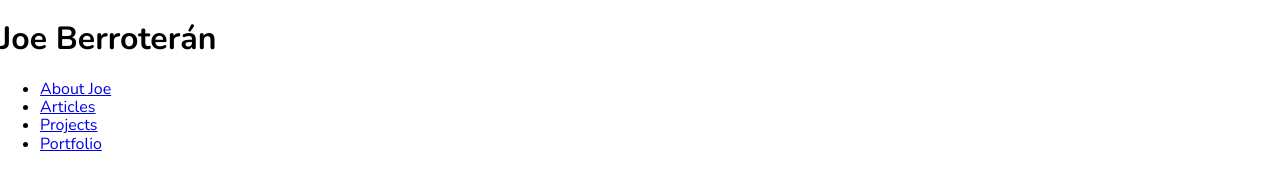
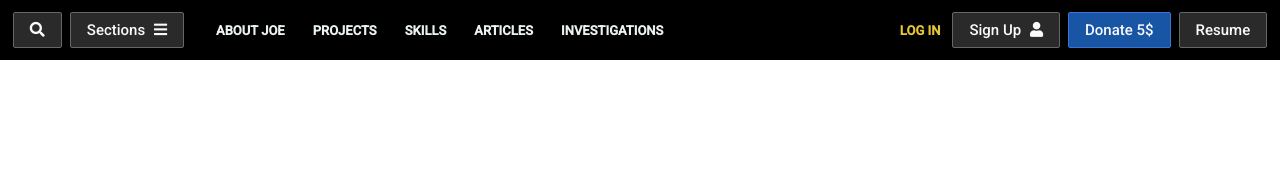
Before and after one commit to joeberroteran/joeberroteran, a plain HTML site: page index.html in a window 1280 px wide. Drawn offline with nearby package versions, Linux system fonts and the light colour scheme.

Commit message:
Header diseñado. Falta funcionalizar los botones Sections, Search, LogIn, SignUp, Donate y Resume.

```diff
--- a/index.html
+++ b/index.html
@@ -5,22 +5,43 @@
     <meta name="viewport" content="width=device-width, initial-scale=1.0">
     <link rel="stylesheet" href="https://cdnjs.cloudflare.com/ajax/libs/normalize/8.0.1/normalize.min.css">
     <link rel="stylesheet" href="styles/style.css">
+    <link rel="stylesheet" href="https://use.fontawesome.com/releases/v5.15.2/css/all.css" integrity="sha384-vSIIfh2YWi9wW0r9iZe7RJPrKwp6bG+s9QZMoITbCckVJqGCCRhc+ccxNcdpHuYu" crossorigin="anonymous">
     <title>Home | Joe Berroterán</title>
 </head>
 <body>
     <header class="header">
-        <div class="container">
-            <h1>Joe Berroterán</h1>
+        <div class="lefthdr">
+            <div class="search">
+                <button class="btn">
+                    <i class="fas fa-search"></i>
+                </button>
+            </div>
+            <div class="sections">
+                <button class="btn">
+                        <span>Sections</span>
+                        <i class="fas fa-bars bar"></i>
+                </button>
+            </div>
         </div>
-        <div class="container">
-            <nav id="sections">
-                <ul>
-                    <li><a href="#">About Joe</a></li>
-                    <li><a href="#">Articles</a></li>
-                    <li><a href="#">Projects</a></li>
-                    <li><a href="#">Portfolio</a></li>
-                </ul>
-            </nav>
+        <div class="centerhdr">
+            <a href="#" class="nlinks">About Joe</a>
+            <a href="#" class="nlinks">Projects</a>
+            <a href="#" class="nlinks">Skills</a>
+            <a href="#" class="nlinks">Articles</a>
+            <a href="#" class="nlinks">Investigations</a>
+        </div>
+        <div class="righthdr">
+            <div class="log-in">
+                <a class="nlinks" href="#">Log In</a>
+            </div>
+            <button class="sign-up btn">
+                <span>Sign Up</span>
+                <i class="fas fa-user user"></i>
+            </button>
+            <button class="donations btn-donate">Donate 5$</button>
+            <button class="resume btn">
+                <span>Resume</span>
+            </button>
         </div>
     </header>
 </body>
--- a/styles/style.css
+++ b/styles/style.css
@@ -1,13 +1,127 @@
-@import url('https://fonts.googleapis.com/css2?family=Nunito:wght@400;600;700&display=swap');
+@import url('https://fonts.googleapis.com/css2?family=Roboto:wght@500&display=swap');
 
-:root{
-    --dark-blue: #1D3557;
-    --light-blue: #457B9D;
-    --lighter-blue: #A8DADC;
-    --text-color: #F1FAEE;
-    --detail-color: #E63946;
+*{
+    padding: 0;
+    margin: 0;
 }
 
 body{
-    font-family: 'Nunito', sans-serif;
+    width: 10vw;
+    height: auto;
 }
+
+.header{
+    width: 100vw;
+    height: 60px;
+    margin: 0% auto;
+    background: #000;
+    color: #fafafa;
+    display: flex;
+    justify-content: space-between;
+    align-items: center;
+    font-family: 'Roboto', sans-serif;
+}
+
+.lefthdr{
+    display: flex;
+    margin-left: 1%;
+}
+
+.search{
+    display: flex;
+    position: relative;
+    align-items: center;
+}
+
+.sections{
+    display: flex;
+    align-items: center;
+    margin-left: 8px;
+}
+
+.btn{
+    padding: 9px 16px;
+    background-color: #2a2a2a;
+    border: 1px solid #666;
+    border-radius: 2px;
+    cursor: pointer;
+    font-size: 15px;
+    height: 36px;
+    font-weight: 550;
+    min-width: 36px;
+    color: #fafafa;
+}
+
+.bar{
+    margin-left: 5px;
+}
+
+.btn:hover{
+    border: 1px solid white;
+}
+
+.centerhdr{
+    margin-right: auto;
+    padding-left: 20px;
+}
+
+.centerhdr a{
+    padding: 12px;
+    text-transform: uppercase;
+    font-size: 13px;
+    color: #EAF2EF;
+    font-weight: 600;
+}
+
+.nlinks{
+    text-decoration: none;
+    font-family: 'Roboto', sans-serif;
+}
+
+.nlinks:hover{
+    color: white;
+}
+
+.righthdr{
+    display: flex;
+    align-items: center;
+    justify-content: center;
+    margin-right: 1%;
+}
+
+.log-in a{
+    padding: 12px;
+    text-transform: uppercase;
+    font-size: 13px;
+    color: #e6c533;
+    font-weight: 600;
+}
+
+.donations{
+    margin-left: 8px;
+}
+
+.resume{
+    margin-left: 8px;
+}
+
+.user{
+    margin-left: 5px;
+}
+
+.btn-donate{
+    padding: 9px 16px;
+    background-color: #1955a5;
+    border: 1px solid #3d73d5;
+    border-radius: 2px;
+    cursor: pointer;
+    font-size: 15px;
+    height: 36px;
+    font-weight: 550;
+    min-width: 36px;
+    color: #fafafa;
+}
+
+.btn-donate:hover{
+    background-color: #3d73d5;
+}
```
